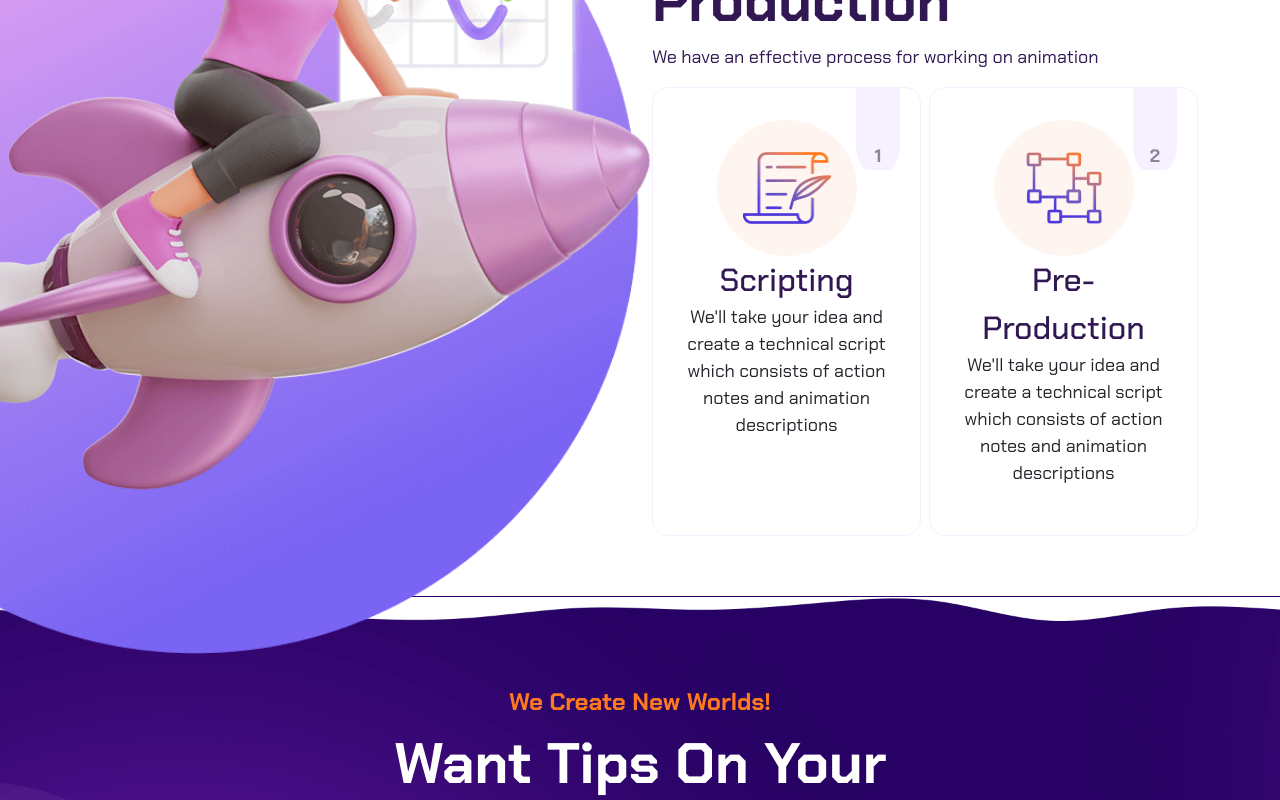
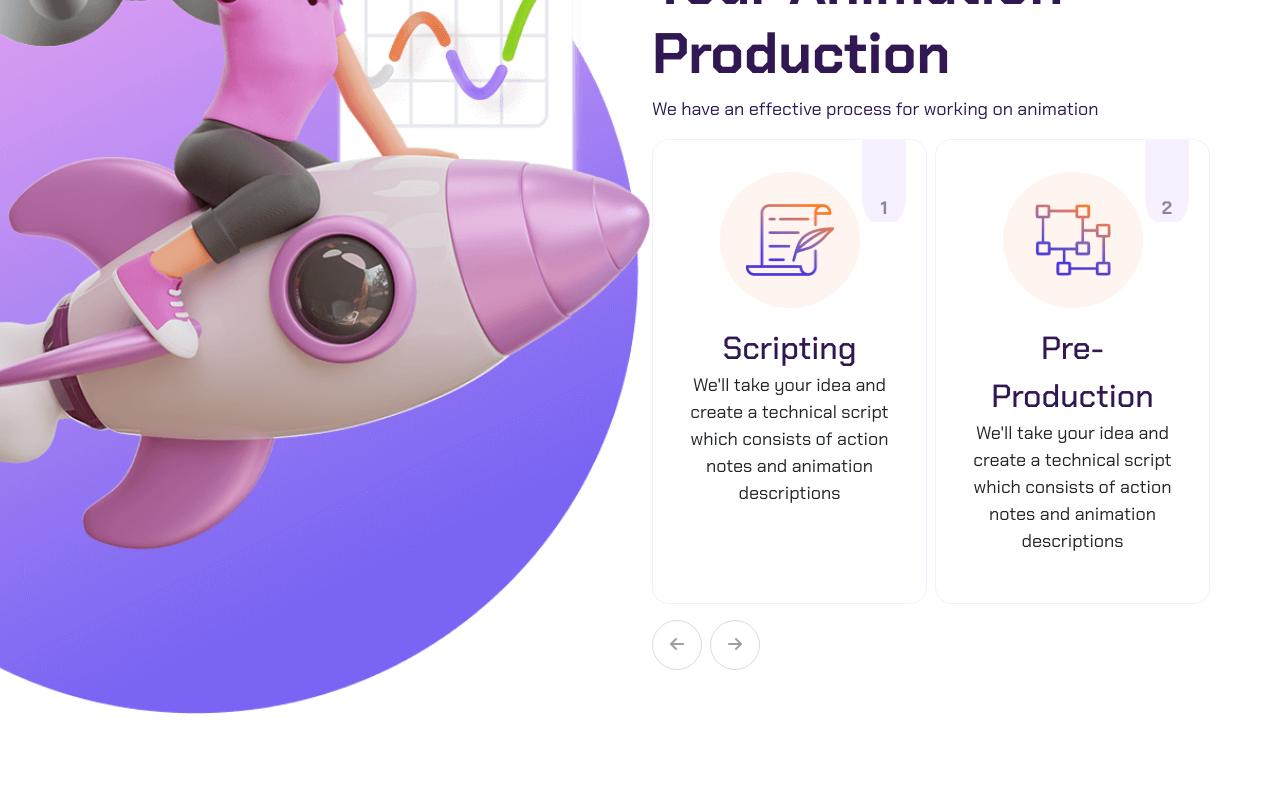
Before and after one commit to alessandro-barate/proj-html-vuejs, a Vue app: page / in a window 1280 px wide. Shown: the part 4100-4900 px from the top of the page. Built offline with nearby package versions, Linux system fonts and the light colour scheme.

Commit message:
[UPD] Added arrows

```diff
--- a/src/components/ProcessHome.vue
+++ b/src/components/ProcessHome.vue
@@ -1,4 +1,5 @@
 <script>
+import { FontAwesomeIcon } from '@fortawesome/vue-fontawesome';
 export default {
   name: 'ProcessHome',
   props: ['processes']
@@ -6,17 +7,19 @@ export default {
 </script>
 <template>
   <div class="container-fluid position-relative">
-    <div class="container pt-5">
+    <div class="container py-100">
       <div class="row flex-row-reverse">
         <div class="col-6">
+          <!-- TEXT CONTENT -->
           <div class="content">
             <h4>Our Process</h4>
             <h2 class="text-purple">Our Process for Your Animation Production</h2>
             <p class="text-purple">We have an effective process for working on animation</p>
           </div>
+          <!-- SLIDER -->
           <div class="slider d-flex">
             <div class="col-6 slide text-center rounded-4 position-relative" v-for="(process, index) in processes">
-              <div class="image d-flex align-center justify-content-center rounded-circle">
+              <div class="image d-flex align-center justify-content-center rounded-circle mb-3">
                 <img :src="process.url" :alt="process.processTitle">
               </div>
               <a href="#" class="text-purple">{{ process.processTitle }}</a>
@@ -27,15 +30,29 @@ export default {
               <span class="d-flex align-items-end justify-content-center">{{ index + 1 }}</span>
             </div>
           </div>
+          <!-- ARROWS -->
+          <div class="arrows text-start mt-3">
+            <button type="button" class="process-prev me-2">
+              <i class="fa-solid fa-arrow-left"></i>
+            </button>
+            <button type="button" class="process-next">
+              <i class="fa-solid fa-arrow-right"></i>
+            </button>
+          </div>
         </div>
       </div>
     </div>
+    <!-- THUMBNAIL BIG -->
     <div class="thumb">
       <img src="/img/homepage/process-thumb.png" alt="process">
     </div>
   </div>
 </template>
 <style scoped lang="scss">
+.py-100 {
+  padding: 100px 0;
+}
+
 .position-relative {
   position: relative;
 }
@@ -103,10 +120,32 @@ span {
   font-size: 18px;
 }
 
+button {
+  border-radius: 50%;
+  text-align: center;
+  width: 50px;
+  height: 50px;
+  border: 1px solid #d8dae8;
+  background-color: white;
+
+  &:hover {
+    background-color: #ff7a1f;
+    border-color: #ff7a1f;
+
+    i {
+      color: white;
+    }
+  }
+
+  i {
+    color: #9f9ea1;
+  }
+}
+
 .thumb {
   width: 900px;
   position: absolute;
-  top: 0;
+  top: 60px;
   left: -250px;
 }
 </style>
```
